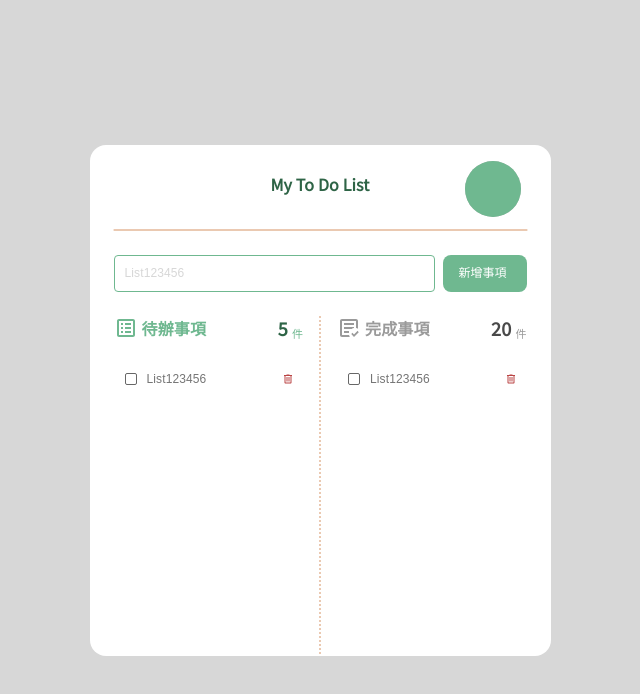
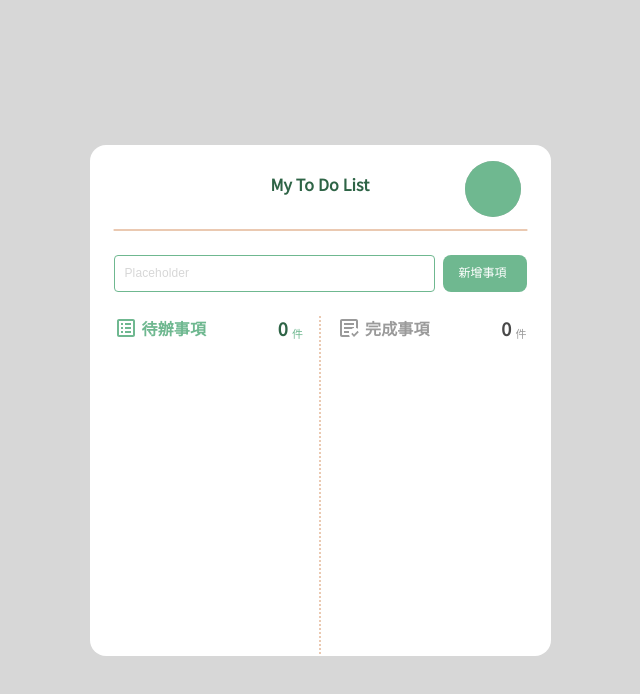
Before and after one commit to LynuxTek/homework-todo-list, a Vue app in the folder todo-list/: page / in a window 1280 px wide. Shown: the top 694 px of the page, without its empty margins (320-960 px from the left). Built offline with nearby package versions, Linux system fonts and the light colour scheme.

Commit message:
add pinia for state management

```diff
--- a/todo-list/package.json
+++ b/todo-list/package.json
@@ -11,6 +11,7 @@
   },
   "dependencies": {
     "pinia": "^2.1.3",
+    "uniqid": "^5.4.0",
     "vue": "^3.3.4"
   },
   "devDependencies": {
--- a/todo-list/src/components/ToDoListAddItem.vue
+++ b/todo-list/src/components/ToDoListAddItem.vue
@@ -1,13 +1,28 @@
 <template>
   <div class="flex-row">
-    <BaseCheckbox state="placeholder" />
-    <BaseButton>新增事項</BaseButton>
+    <BaseCheckbox state="placeholder" @modified="updateContent" />
+    <BaseButton @click="addNewToDo">新增事項</BaseButton>
   </div>
 </template>
 
 <script setup>
+import { ref } from 'vue'
+
 import BaseCheckbox from './ui/BaseCheckbox.vue'
 import BaseButton from './ui/BaseButton.vue'
+
+import { useToDoStore } from '../stores/todo'
+const store = useToDoStore()
+
+const content = ref('')
+
+const updateContent = (payload) => {
+  content.value = payload
+}
+
+const addNewToDo = () => {
+  store.addToDo({ content: content.value, status: 'pending' })
+}
 </script>
 
 <style scoped>
--- a/todo-list/src/components/ToDoListBody.vue
+++ b/todo-list/src/components/ToDoListBody.vue
@@ -2,7 +2,7 @@
   <div class="two-cols">
     <!-- left -->
     <div class="col">
-      <ToDoListBodyListHandle />
+      <ToDoListBodyListPending />
     </div>
 
     <div class="stroke">
@@ -25,7 +25,7 @@
 </template>
 
 <script setup>
-import ToDoListBodyListHandle from './ToDoListBodyListHandle.vue'
+import ToDoListBodyListPending from './ToDoListBodyListPending.vue'
 import ToDoListBodyListComplete from './ToDoListBodyListComplete.vue'
 </script>
 
--- a/todo-list/src/components/ToDoListBodyListComplete.vue
+++ b/todo-list/src/components/ToDoListBodyListComplete.vue
@@ -10,20 +10,39 @@
     </slot>
 
     <div class="count">
-      <h6 class="text-grey-scale-700">20</h6>
+      <h6 class="text-grey-scale-700">{{ completedToDoCount }}</h6>
       <span class="body-8 text-grey-scale-400">件</span>
     </div>
   </div>
 
-  <ToDoListBodyListItem />
+  <div>
+    <ToDoListBodyListItem
+      state="done"
+      v-for="td in completedToDoList"
+      :key="td.id"
+      :id="td.id"
+      :content="td.content"
+      :status="td.status"
+    >
+    </ToDoListBodyListItem>
+  </div>
 </template>
 
 <script setup>
-// import ToDoListBodyListTitle from './ToDoListBodyListTitle.vue'
-import ToDoListBodyListItem from './ToDoListBodyListItem.vue'
+import { computed, watch } from 'vue'
 
 import BaseTitle from './ui/BaseTitle.vue'
 import IconTextBoxCheckOutline from './icons/IconTextBoxCheckOutline.vue'
+import ToDoListBodyListItem from './ToDoListBodyListItem.vue'
+
+import { useToDoStore } from '../stores/todo'
+const store = useToDoStore()
+const completedToDoList = computed(() => store.getCompletedToDos)
+const completedToDoCount = computed(() => completedToDoList.value.length)
+
+watch(completedToDoCount, () => {
+  store.saveToDoList()
+})
 </script>
 
 <style scoped>
--- a/todo-list/src/components/ToDoListBodyListHandle.vue
+++ b/todo-list/src/components/ToDoListBodyListPending.vue
@@ -10,20 +10,38 @@
     </slot>
 
     <div class="count">
-      <h6 class="text-primary-dark">5</h6>
+      <h6 class="text-primary-dark">{{ pendingToDoCount }}</h6>
       <span class="body-8 text-primary-light">件</span>
     </div>
   </div>
 
-  <ToDoListBodyListItem />
+  <div>
+    <ToDoListBodyListItem
+      v-for="td in pendingToDoList"
+      :key="td.id"
+      :id="td.id"
+      :content="td.content"
+      :status="td.status"
+    >
+    </ToDoListBodyListItem>
+  </div>
 </template>
 
 <script setup>
-// import ToDoListBodyListTitle from './ToDoListBodyListTitle.vue'
-import ToDoListBodyListItem from './ToDoListBodyListItem.vue'
+import { computed, watch } from 'vue'
 
 import BaseTitle from './ui/BaseTitle.vue'
 import IconListBoxOutline from './icons/IconListBoxOutline.vue'
+import ToDoListBodyListItem from './ToDoListBodyListItem.vue'
+
+import { useToDoStore } from '../stores/todo'
+const store = useToDoStore()
+const pendingToDoList = computed(() => store.getPendingToDos)
+const pendingToDoCount = computed(() => pendingToDoList.value.length)
+
+watch(pendingToDoCount, () => {
+  store.saveToDoList()
+})
 </script>
 
 <style scoped>
--- a/todo-list/src/components/ui/BaseCheckbox.vue
+++ b/todo-list/src/components/ui/BaseCheckbox.vue
@@ -1,17 +1,17 @@
 <template>
   <div class="checkbox" :state="checkboxState">
-    <input type="checkbox" name="" id="" @click="toggleToDo" />
-    <IconCheckBold class="checked-icon" v-if="isCompleted" />
+    <input type="checkbox" @click="toggleToDo" />
+    <IconCheckBold class="checked-icon" v-if="props.status === 'completed'" />
     <input
       class="body-7"
       type="text"
-      name=""
-      id=""
-      @click="modifyToDo(true)"
-      @blur="modifyToDo(false)"
-      placeholder="List123456"
+      @click="focusInput"
+      @blur="blurInput"
+      @change="modifyToDo"
+      placeholder="Placeholder"
+      v-model="content"
     />
-    <IconTrashCanOutline class="delete-icon text-complementary-alarm" />
+    <IconTrashCanOutline class="delete-icon text-complementary-alarm" @click="deleteToDo" />
   </div>
 </template>
 
@@ -20,17 +20,47 @@ import { ref } from 'vue'
 import IconCheckBold from '../icons/IconCheckBold.vue'
 import IconTrashCanOutline from '../icons/IconTrashCanOutline.vue'
 
-const checkboxState = ref('default')
+const props = defineProps(['state', 'id', 'content', 'status'])
+const emits = defineEmits(['modified'])
 
-const isCompleted = ref(false)
-const toggleToDo = () => {
-  isCompleted.value = !isCompleted.value
-  checkboxState.value = isCompleted.value ? 'done' : 'default'
+import { useToDoStore } from '../../stores/todo'
+const store = useToDoStore()
+
+// [checkbox style]
+const checkboxState = ref(props.state)
+const focusInput = () => {
+  if (checkboxState.value === 'placeholder') return
+  checkboxState.value = 'text'
+}
+const blurInput = () => {
+  checkboxState.value = props.state
 }
 
-const modifyToDo = (isFocus) => {
-  checkboxState.value = isFocus ? 'text' : 'default'
-  checkboxState.value = isCompleted.value ? 'done' : checkboxState.value
+// [update] to-do input update / storage content update
+const content = ref(props.content)
+const modifyToDo = () => {
+  if (checkboxState.value === 'placeholder') updateInputContent()
+  else updateToDoContent()
+}
+const updateInputContent = () => {
+  emits('modified', content.value)
+}
+const updateToDoContent = () => {
+  store.updateToDoContent({
+    id: props.id,
+    content: content.value,
+    status: props.status
+  })
+}
+
+// [delete]
+const deleteToDo = () => {
+  store.deleteToDo({ id: props.id })
+}
+
+// [toggle complete]
+const toggleToDo = () => {
+  store.toggleToDo({ id: props.id })
 }
 </script>
 
--- a/todo-list/src/main.js
+++ b/todo-list/src/main.js
@@ -5,7 +5,8 @@ import { createPinia } from 'pinia'
 import App from './App.vue'
 
 const app = createApp(App)
+const pinia = createPinia()
 
-app.use(createPinia())
+app.use(pinia)
 
 app.mount('#app')
--- /dev/null
+++ b/todo-list/src/stores/todo.js
@@ -0,0 +1,60 @@
+import { ref, computed } from 'vue'
+import { defineStore } from 'pinia'
+
+import uniqid from 'uniqid'
+
+// ref -> state
+// computed -> getters
+// function() -> actions
+
+export const useToDoStore = defineStore('todo', () => {
+  // toDoList = { 'pending': [toDo<Object>], 'completed': [toDo<Object>] }
+  // toDo:
+  // - id: (unique, generate from 'uniqid')
+  // - content: String
+  // - status: 'pending', 'completed'
+  const toDoList = ref(JSON.parse(localStorage.getItem('toDoList')) ?? [])
+
+  // [getters] return pending/completed todos
+  const getPendingToDos = computed(() => toDoList.value.filter((td) => td.status === 'pending'))
+  const getCompletedToDos = computed(() => toDoList.value.filter((td) => td.status === 'completed'))
+
+  // [actions] add new todo
+  function addToDo(payload) {
+    toDoList.value.push({ id: uniqid(), content: payload.content, status: payload.status })
+  }
+
+  // [actions] update todo content
+  function updateToDoContent(payload) {
+    const todo = ref(toDoList.value.find((td) => td.id === payload.id))
+    todo.value.content = payload.content
+  }
+
+  // [actions] delete todo
+  function deleteToDo(payload) {
+    const idx = toDoList.value.findIndex((td) => td.id === payload.id)
+    toDoList.value.splice(idx, 1)
+  }
+
+  // [actions] toggle todo
+  function toggleToDo(payload) {
+    const todo = ref(toDoList.value.find((td) => td.id === payload.id))
+    todo.value.status = todo.value.status === 'pending' ? 'completed' : 'pending'
+  }
+
+  // [actions] save to localStorage
+  function saveToDoList() {
+    console.log(JSON.stringify(toDoList.value))
+    localStorage.setItem('toDoList', JSON.stringify(toDoList.value))
+  }
+
+  return {
+    getCompletedToDos,
+    getPendingToDos,
+    addToDo,
+    deleteToDo,
+    updateToDoContent,
+    toggleToDo,
+    saveToDoList
+  }
+})
```
Also changed, not shown: todo-list/src/App.vue (+4 -4 lines), todo-list/src/stores/counter.js (deleted, +0 -12 lines), todo-list/src/assets/icons/check-bold.svg (deleted), 1 other file (tests, documents, lock files or other folders).
